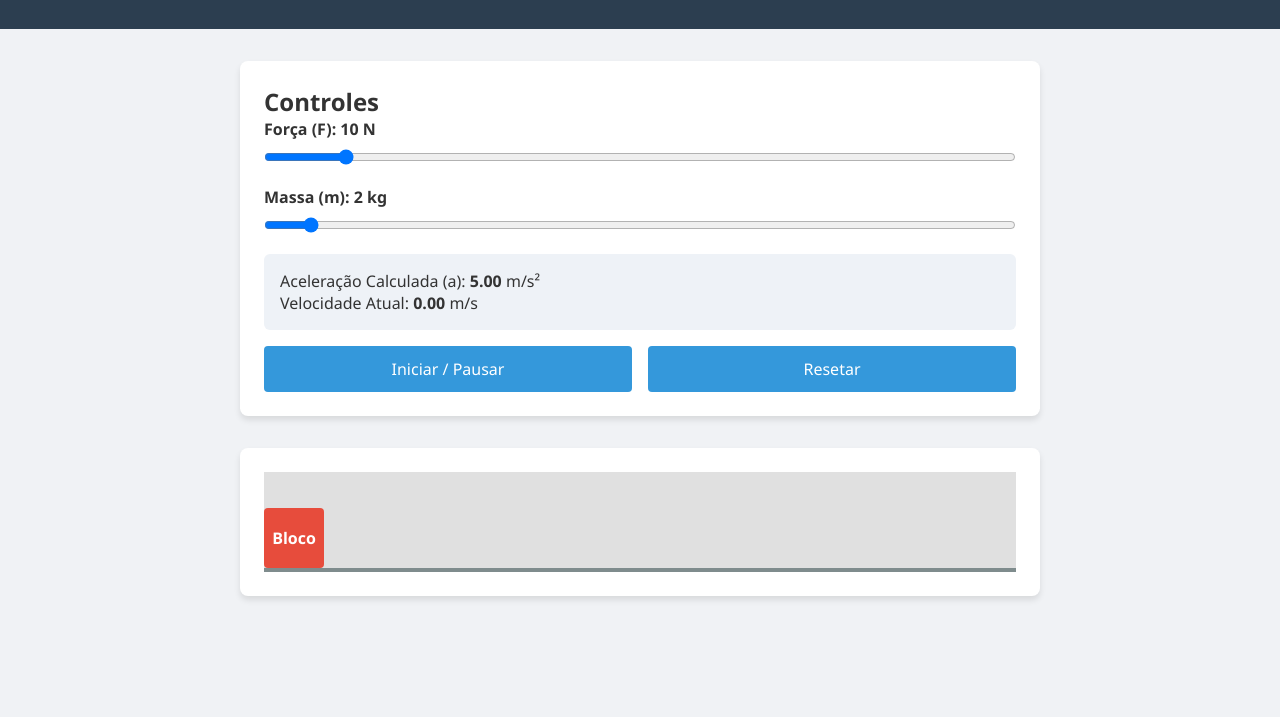
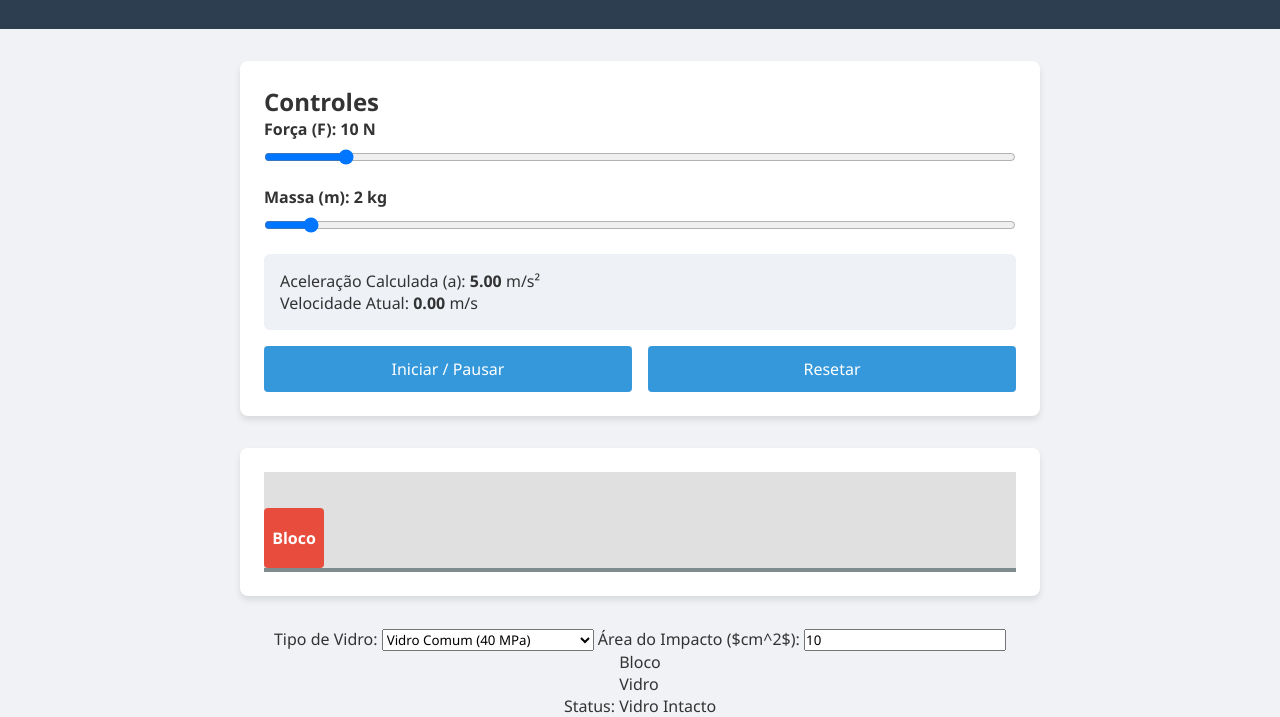
Before and after one commit to ferreirafelipe29-ctrl/dinamicazinha, a plain HTML site: page index.html in a window 1280 px wide. Shown: the part 100-817 px from the top of the page. Drawn offline with Linux system fonts and the light colour scheme.

Commit message:
Update index.html

```diff
--- a/index.html
+++ b/index.html
@@ -48,3 +48,26 @@
   <script src="script.js"></script>
 </body>
 </html>
+
+<!-- Adicionar junto aos seus controles existentes (Massa e Força) -->
+<div class="controle-vidro">
+  <label for="tipoVidro">Tipo de Vidro:</label>
+  <select id="tipoVidro">
+    <option value="40000000">Vidro Comum (40 MPa)</option>
+    <option value="120000000">Vidro Temperado (120 MPa)</option>
+    <option value="200000000">Vidro Blindado Leve (200 MPa)</option>
+  </select>
+
+  <label for="areaContato">Área do Impacto ($cm^2$):</label>
+  <input type="number" id="areaContato" value="10" min="1" step="1">
+</div>
+
+<!-- Adicionar no container onde o bloco se move -->
+<div class="cenario">
+  <div id="bloco">Bloco</div>
+  <div id="vidro" class="vidro-intacto">
+    <span>Vidro</span>
+  </div>
+</div>
+
+<p id="resultadoImpacto">Status: Vidro Intacto</p>
```
